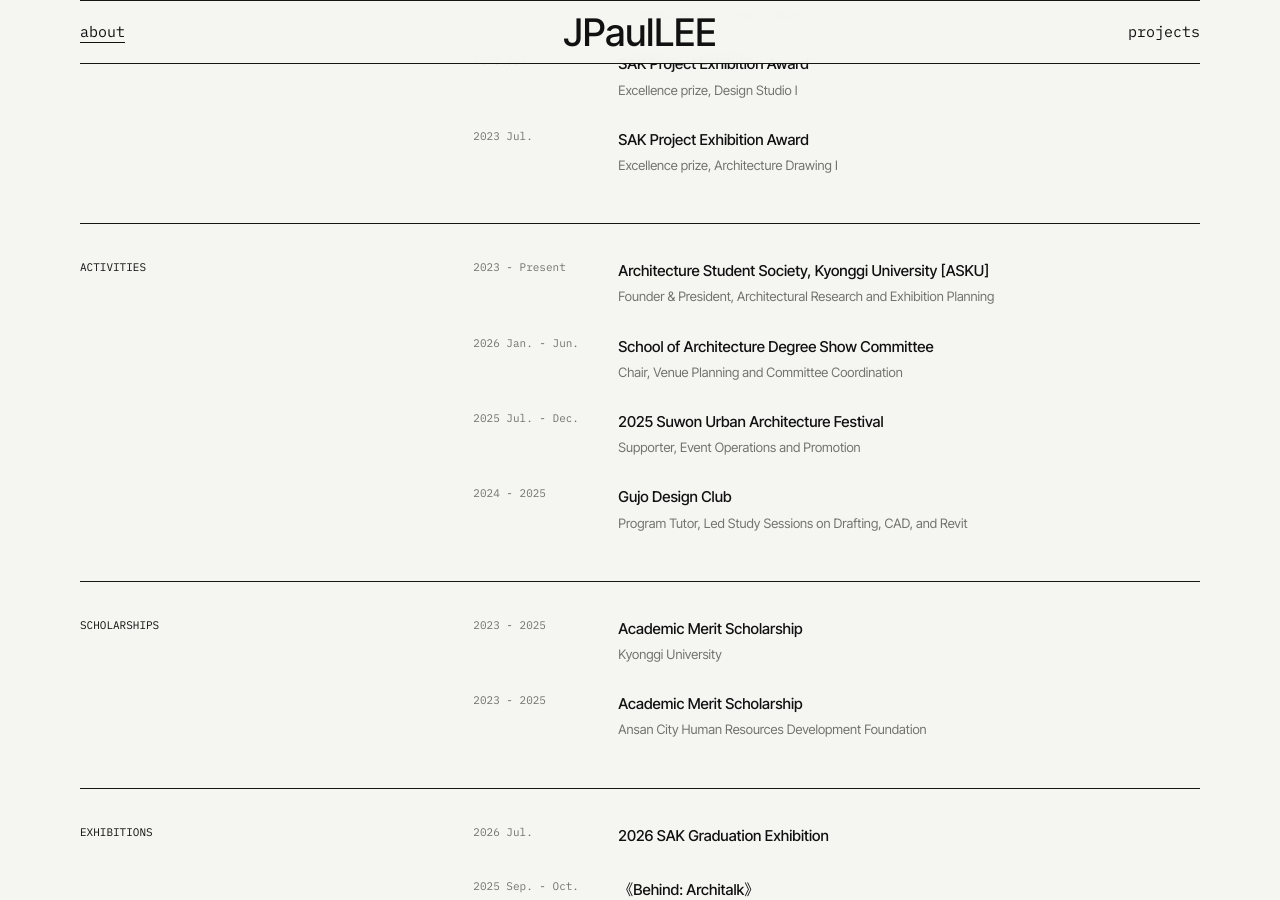
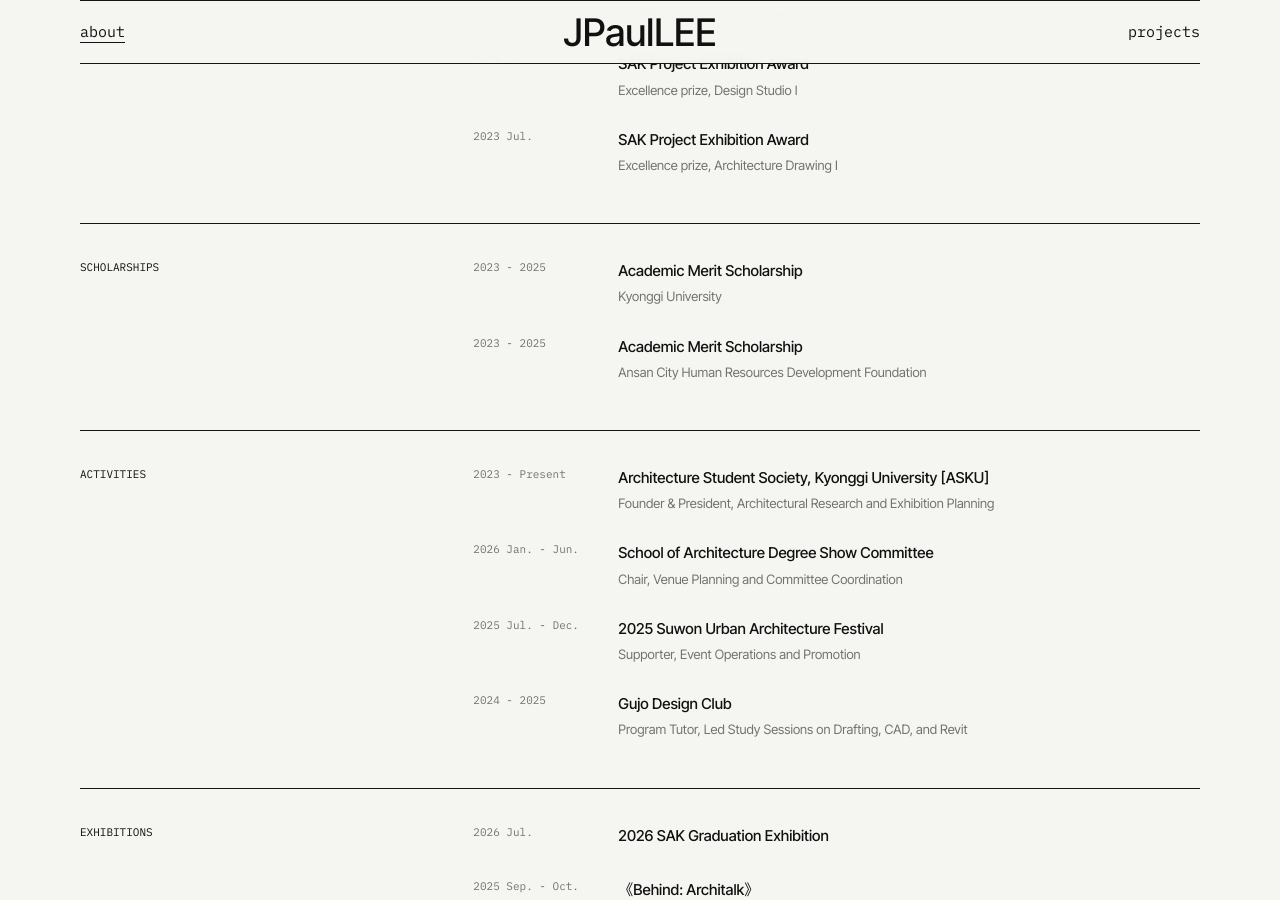
Before and after one commit to jaeseongpaullee/jaeseongpaullee.github.io, a Jekyll site: the page built from about.html, in a window 1280 px wide and 900 px high, scrolled down 1052 px. Built offline with Jekyll 4.4.1, drawn with Linux system fonts in a browser that asks for light colours; part of the change alters nothing that is shown.

```diff
--- a/_data/profile.yml
+++ b/_data/profile.yml
@@ -35,6 +35,14 @@ sections:
       - year: 2023 Jul.
         title: SAK Project Exhibition Award
         description: Excellence prize, Architecture Drawing I
+  - title: SCHOLARSHIPS
+    items:
+      - year: 2023 - 2025
+        title: Academic Merit Scholarship
+        description: Kyonggi University
+      - year: 2023 - 2025
+        title: Academic Merit Scholarship
+        description: Ansan City Human Resources Development Foundation
   - title: Activities
     items:
       - year: 2023 - Present
@@ -49,14 +57,6 @@ sections:
       - year: 2024 - 2025
         title: Gujo Design Club
         description: Program Tutor, Led Study Sessions on Drafting, CAD, and Revit
-  - title: SCHOLARSHIPS
-    items:
-      - year: 2023 - 2025
-        title: Academic Merit Scholarship
-        description: Kyonggi University
-      - year: 2023 - 2025
-        title: Academic Merit Scholarship
-        description: Ansan City Human Resources Development Foundation
   - title: Exhibitions
     items:
       - year: 2026 Jul.
```
